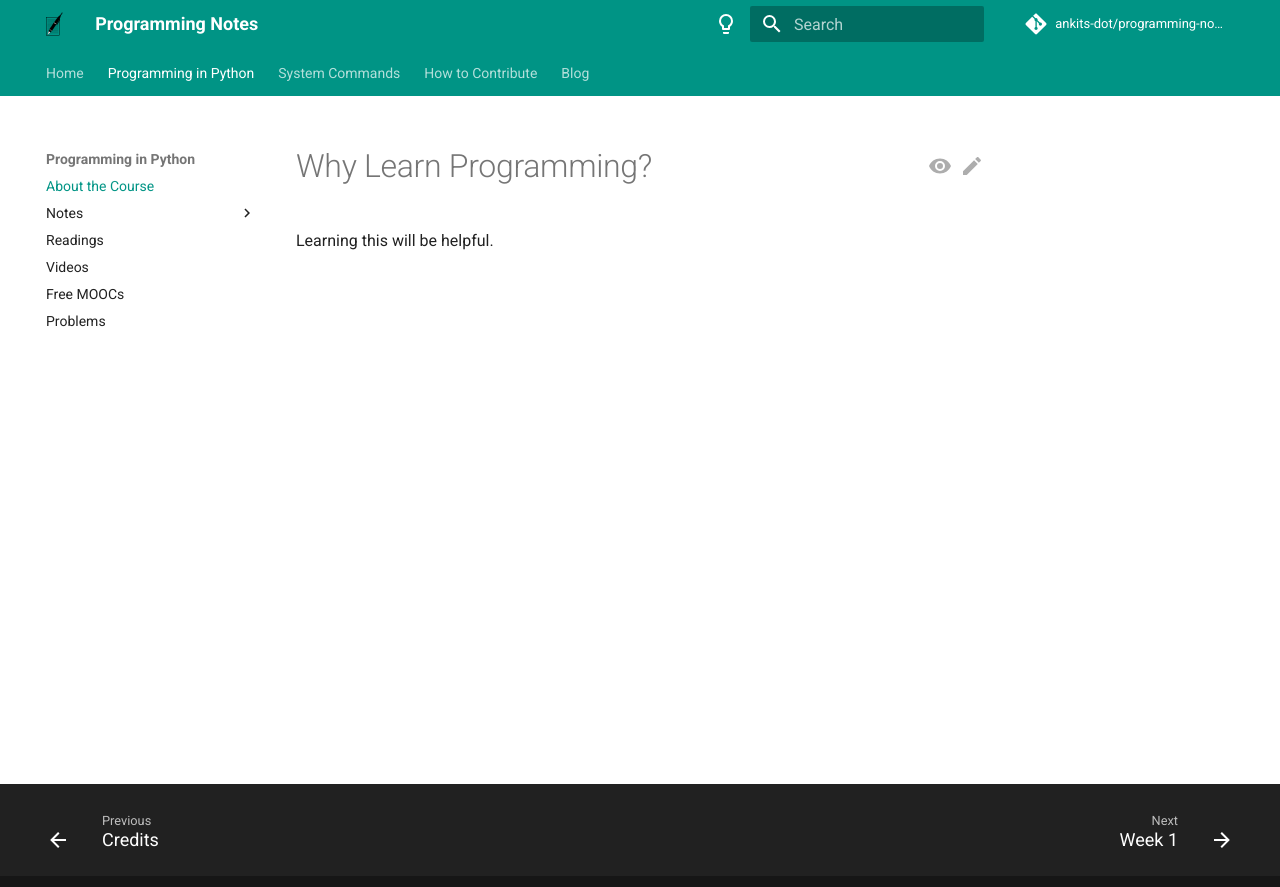
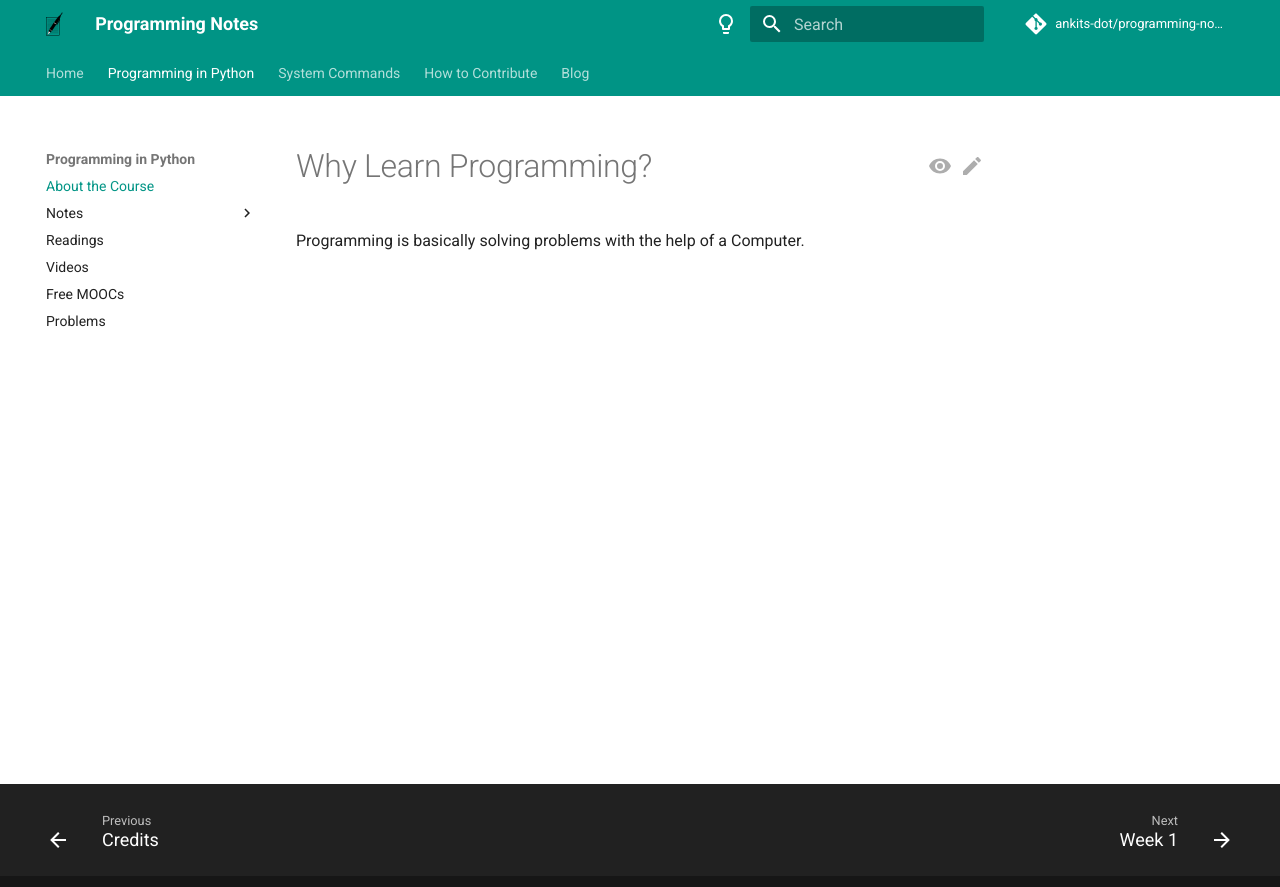
Before and after one commit to ankits-dot/mkdocs_site, an MkDocs documentation site: the page built from docs/python/about/index.md, in a window 1280 px wide. Shown: the top 887 px of the page. Built offline with MkDocs 1.6.1 and Material for MkDocs 9.7.7, drawn with Linux system fonts in a browser that asks for light colours; comment, search, counter and statistics services are not loaded.

Commit message:
Update index.md

```diff
--- a/docs/python/about/index.md
+++ b/docs/python/about/index.md
@@ -1,3 +1,3 @@
 # Why Learn Programming?
 
-Learning this will be helpful.
+Programming is basically solving problems with the help of a Computer.
```
